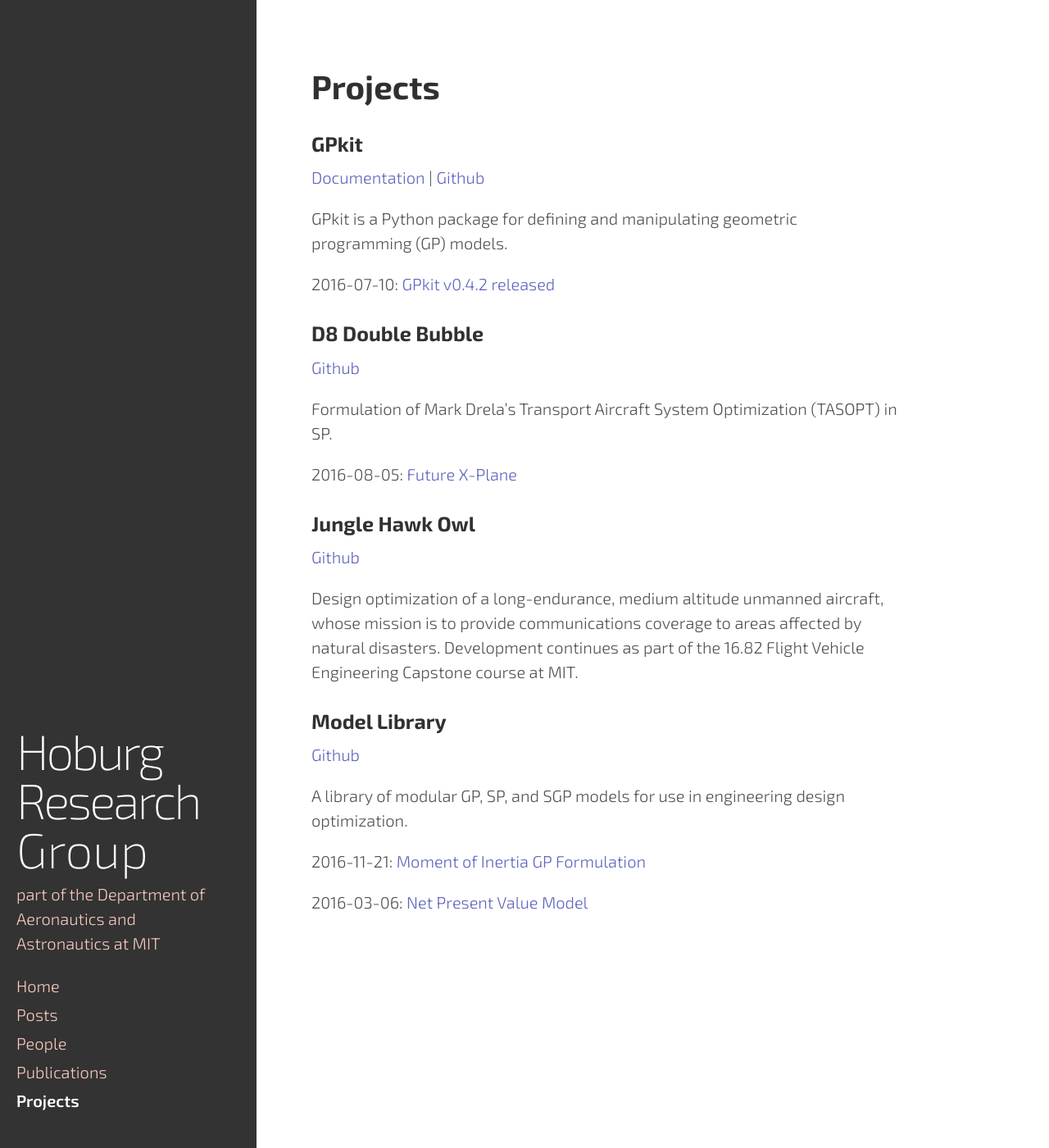
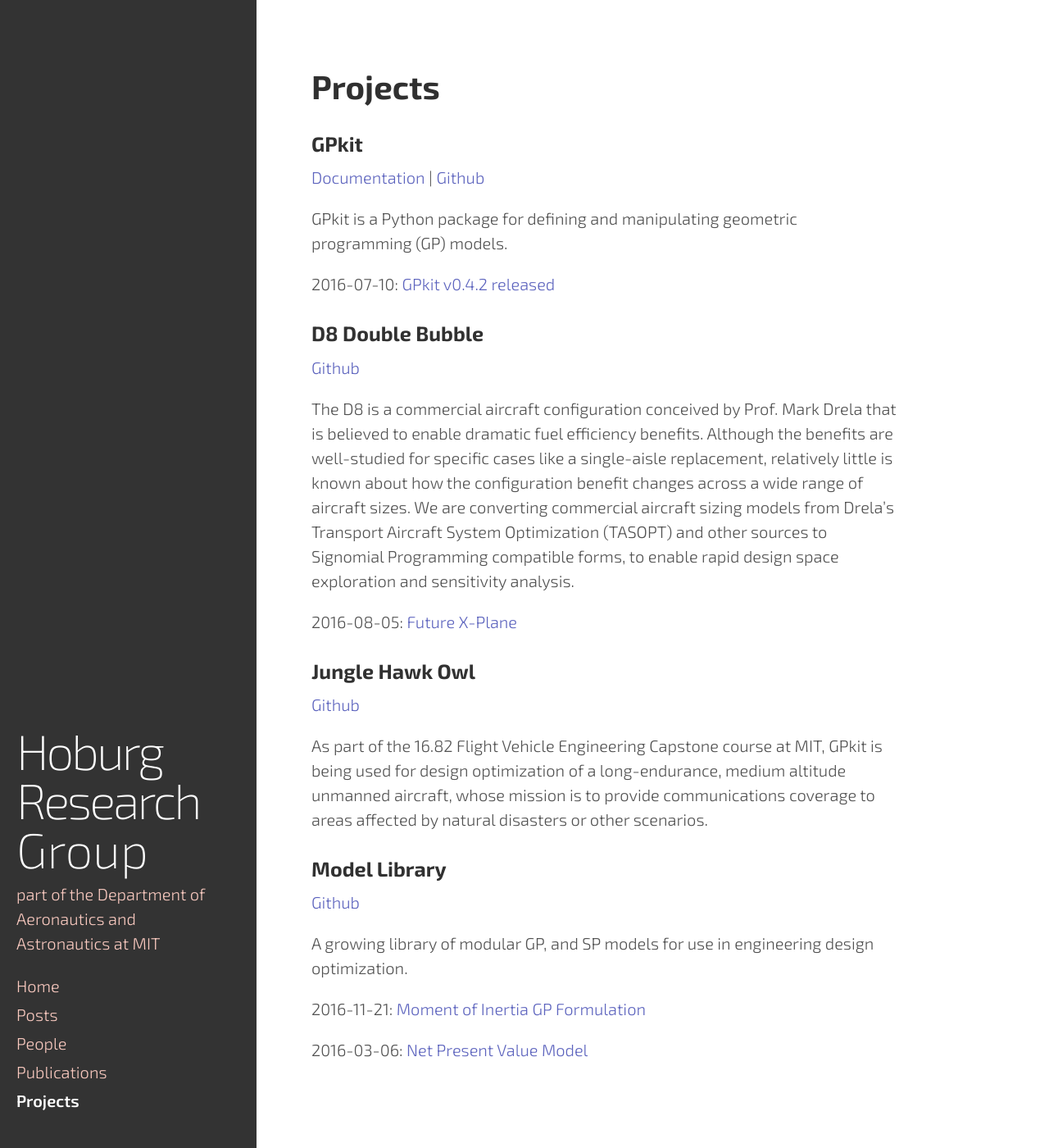
Before and after one commit to convexengineering/convexengineering.github.io, a Jekyll site: the page built from projects.md, in a window 1280 px wide and 1400 px high. Shown: the whole window at 82% size. Built offline with Jekyll 4.4.1, drawn with Linux system fonts in a browser that asks for light colours.

Commit message:
tweak project descriptions

```diff
--- a/projects.md
+++ b/projects.md
@@ -18,7 +18,9 @@
 ### D8 Double Bubble
 [Github](https://github.com/hoburg/d8)
 
-Formulation of Mark Drela's Transport Aircraft System Optimization (TASOPT) in SP.
+The D8 is a commercial aircraft configuration conceived by Prof. Mark Drela that is believed to enable dramatic fuel efficiency benefits.
+Although the benefits are well-studied for specific cases like a single-aisle replacement, relatively little is known about how the configuration benefit changes across a wide range of aircraft sizes.
+We are converting commercial aircraft sizing models from Drela's Transport Aircraft System Optimization (TASOPT) and other sources to Signomial Programming compatible forms, to enable rapid design space exploration and sensitivity analysis.
 
 <div class="news">
 <p>
@@ -30,12 +32,12 @@
 ### Jungle Hawk Owl
 [Github](https://www.github.com/hoburg/jho)
 
-Design optimization of a long-endurance, medium altitude unmanned aircraft, whose mission is to provide communications coverage to areas affected by natural disasters. Development continues as part of the 16.82 Flight Vehicle Engineering Capstone course at MIT.
+As part of the 16.82 Flight Vehicle Engineering Capstone course at MIT, GPkit is being used for design optimization of a long-endurance, medium altitude unmanned aircraft, whose mission is to provide communications coverage to areas affected by natural disasters or other scenarios.
 
 ### Model Library
 [Github](https://www.github.com/hoburg/gpkit-models)
 
-A library of modular GP, SP, and SGP models for use in engineering design optimization.
+A growing library of modular GP, and SP models for use in engineering design optimization.
 
 <div class="news">
 <p>
```
